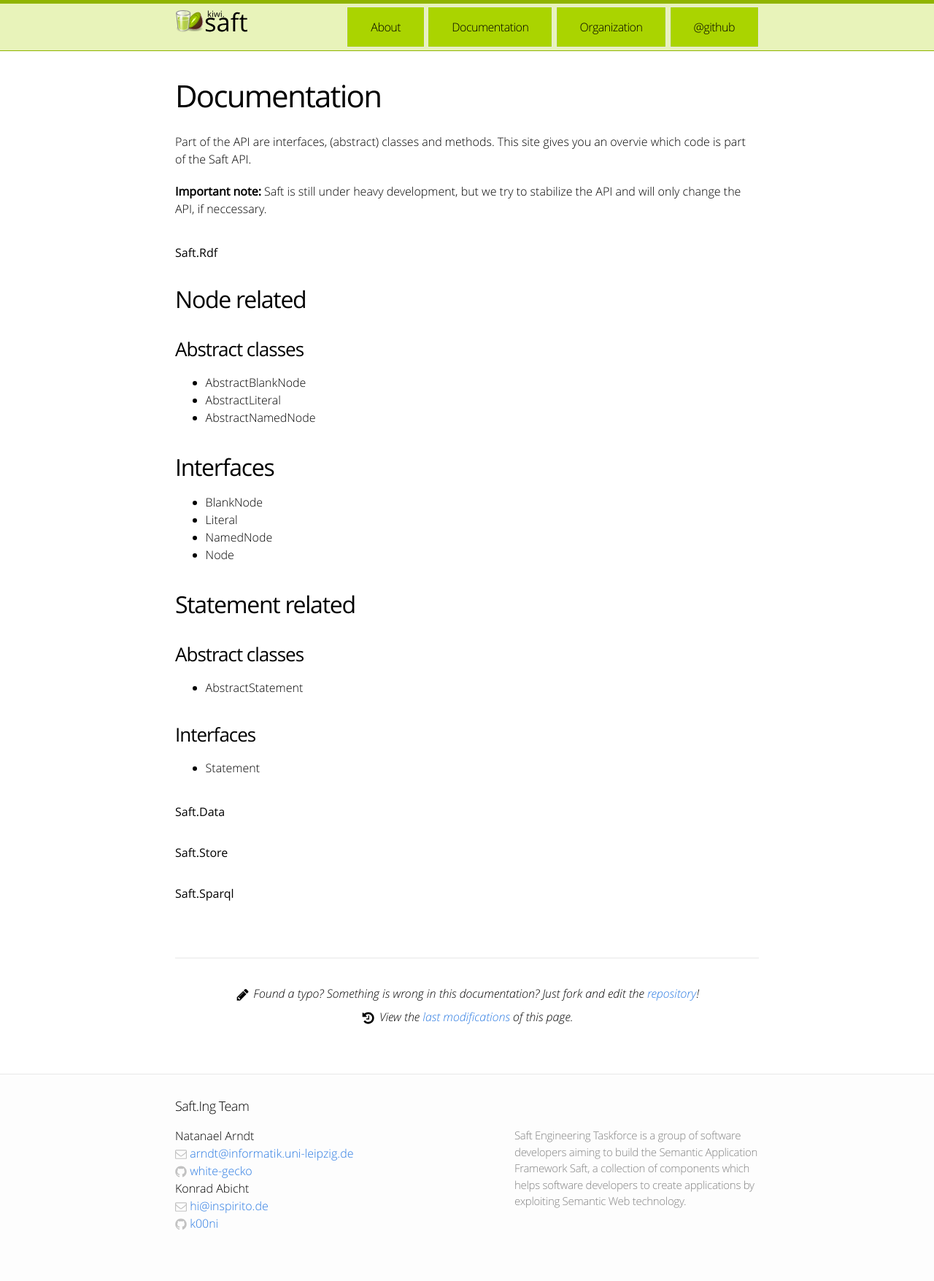
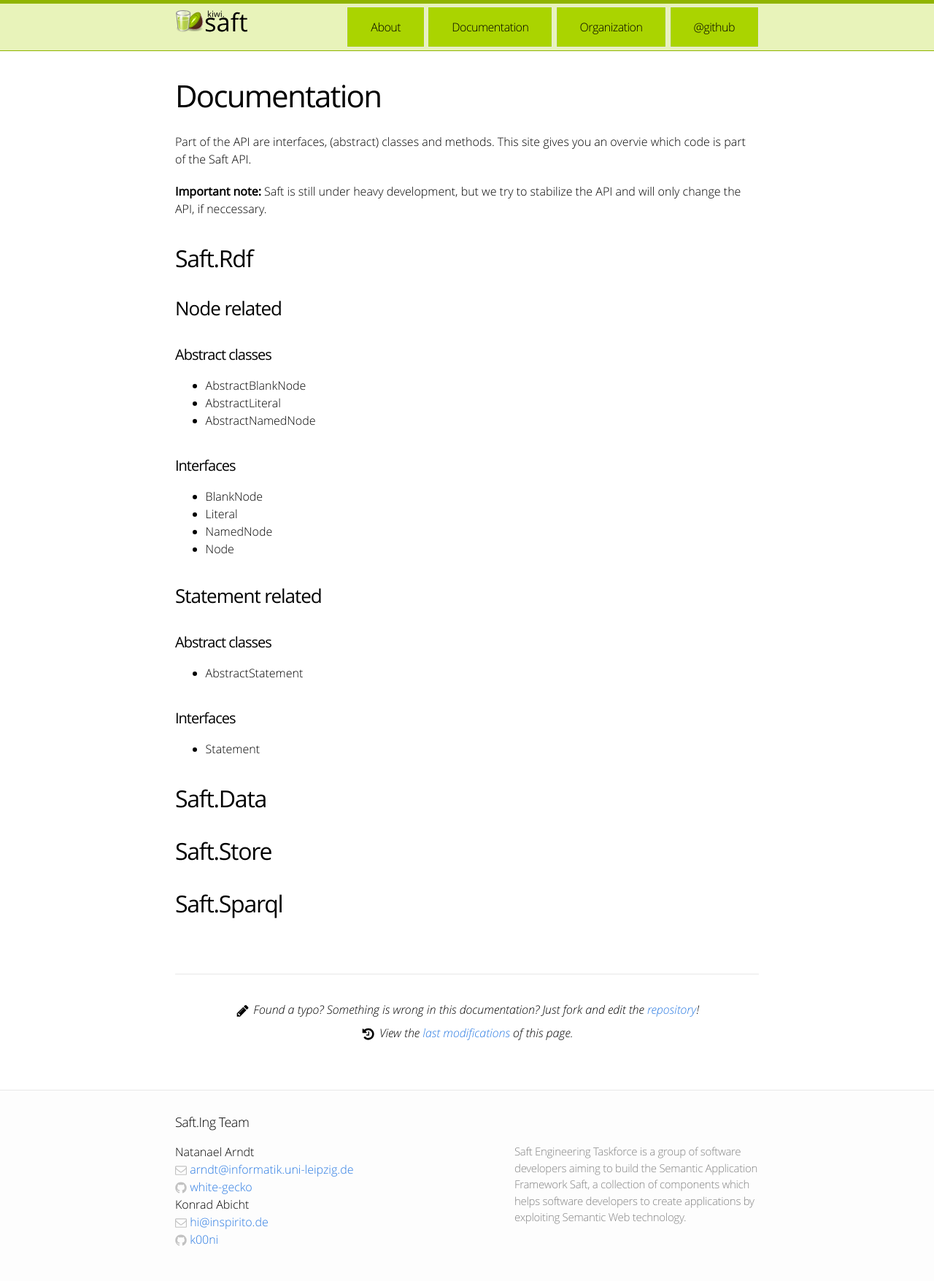
Before and after one commit to SaftIng/safting.github.io, a Jekyll site: the page built from doc/apiinfo.md, in a window 1280 px wide. Shown: the whole page at 73% size. Built offline with Jekyll 4.4.1, drawn with Linux system fonts in a browser that asks for light colours; before the commit the page ends 1733 px from its top, so only the background shows below that.

```diff
--- a/doc/apiinfo.md
+++ b/doc/apiinfo.md
@@ -7,35 +7,35 @@ Part of the API are interfaces, (abstract) classes and methods. This site gives
 
 **Important note:** Saft is still under heavy development, but we try to stabilize the API and will only change the API, if neccessary.
 
-# Saft.Rdf
+## Saft.Rdf
 
-## Node related
+### Node related
 
-### Abstract classes
+#### Abstract classes
 
 - AbstractBlankNode
 - AbstractLiteral
 - AbstractNamedNode
 
-## Interfaces
+#### Interfaces
 
 - BlankNode
 - Literal
 - NamedNode
 - Node
 
-## Statement related
+### Statement related
 
-### Abstract classes
+#### Abstract classes
 
 - AbstractStatement
 
-### Interfaces
+#### Interfaces
 
 - Statement
 
-# Saft.Data
+## Saft.Data
 
-# Saft.Store
+## Saft.Store
 
-# Saft.Sparql
+## Saft.Sparql
```
